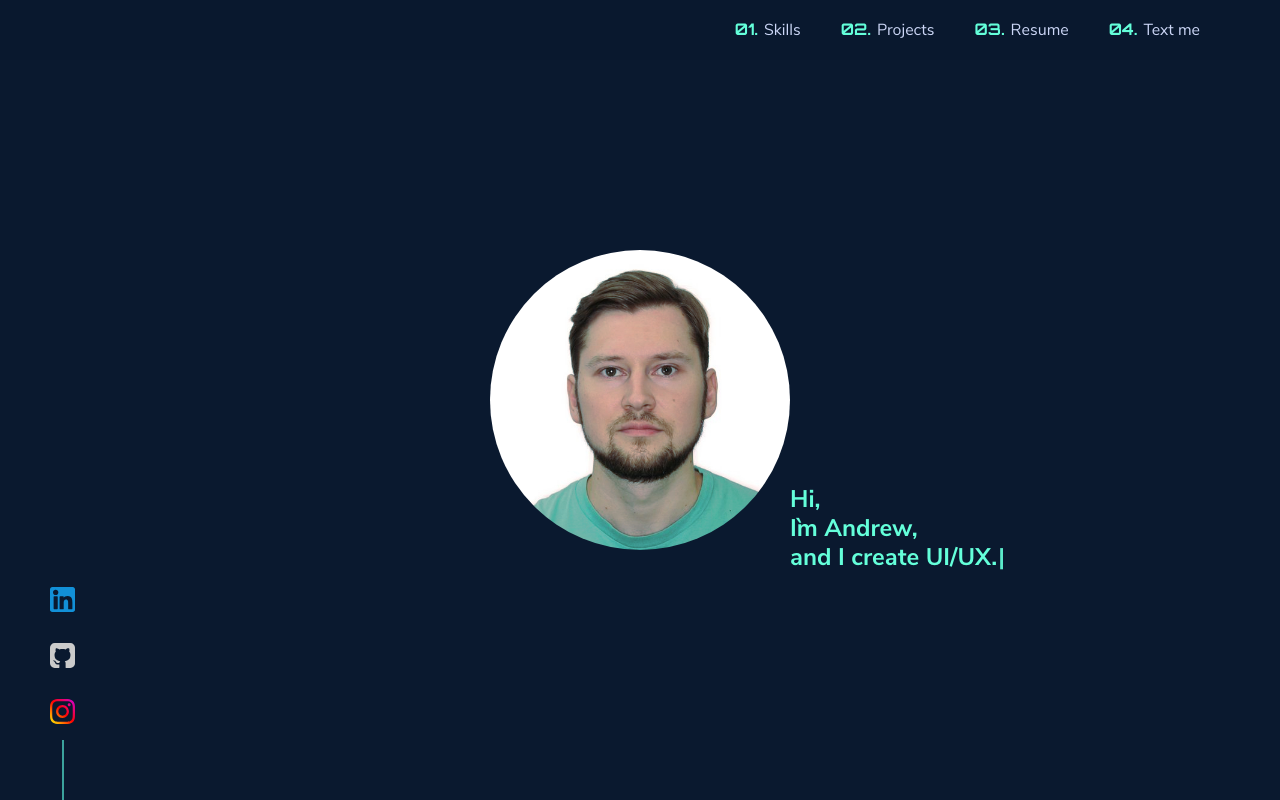
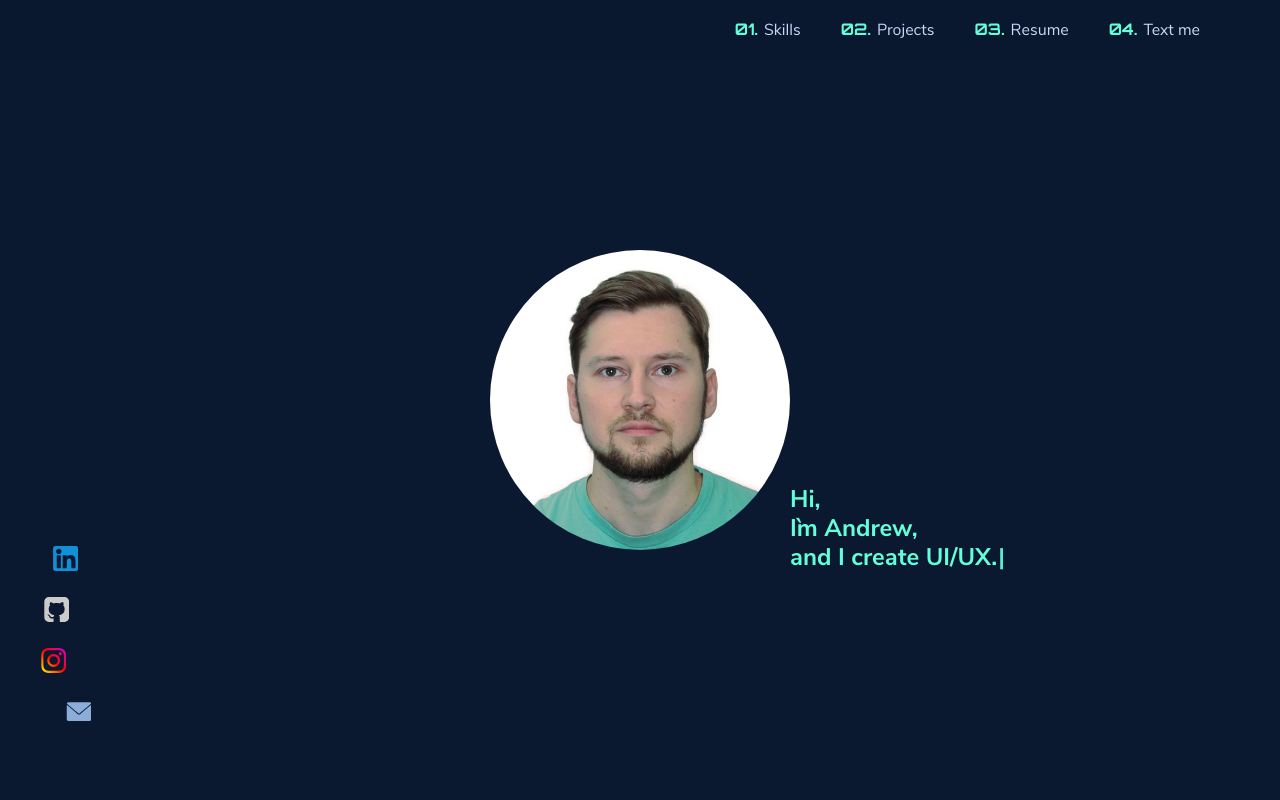
Before and after one commit to sibiryakov090591/portfolio_src, a React (Create React App) app: page / in a window 1280 px wide. Shown: the top 800 px of the page. Built offline with nearby package versions, Linux system fonts and the light colour scheme.

Commit message:
fixed animation

```diff
--- a/src/blocks/hero/Hero.tsx
+++ b/src/blocks/hero/Hero.tsx
@@ -11,8 +11,9 @@ const Hero: React.FC = () => {
 
   useEffect(() => {
     gsap.from(photo.current, {
-      x: "-60px",
-      duration: 1,
+      delay: 0.3,
+      x: "-20px",
+      duration: 1.5,
       opacity: 0,
       ease: "circ.out",
     });
@@ -31,7 +32,7 @@ const Hero: React.FC = () => {
               }}
               onInit={(typewriter) => {
                 typewriter
-                  .pauseFor(1300)
+                  .pauseFor(2000)
                   .typeString("Hi")
                   .pauseFor(500)
                   .typeString(", <br/> I`m Andrew")
--- a/src/components/menu/Menu.tsx
+++ b/src/components/menu/Menu.tsx
@@ -5,7 +5,6 @@ import "slick-carousel/slick/slick-theme.css";
 import { Link } from "react-scroll";
 import { gsap } from "gsap";
 import BlurOnIcon from "@material-ui/icons/BlurOn";
-import ClickAwayListener from "@material-ui/core/ClickAwayListener";
 
 const Menu: React.FC = () => {
   const classes = useStyles();
@@ -26,8 +25,8 @@ const Menu: React.FC = () => {
 
   useEffect(() => {
     const tl = gsap.timeline();
-    const tlBurger = gsap.timeline();
     tl.from("#menu_item", {
+      delay: 4.6,
       stagger: 0.1,
       ease: "circ.out",
       opacity: 0,
--- a/src/components/socials/Socials.tsx
+++ b/src/components/socials/Socials.tsx
@@ -1,22 +1,42 @@
-import React from "react";
+import React, { useEffect, useRef } from "react";
 import { useStyles } from "./styles";
 import in_icon from "../../images/footer/linkedin.svg";
 import github_icon from "../../images/footer/github.svg";
 import inst_icon from "../../images/footer/instagram.svg";
+import email_icon from "../../images/footer/email.svg";
+import { gsap } from "gsap";
 
 const Socials: React.FC = () => {
   const classes = useStyles();
 
+  const line = useRef<HTMLDivElement>(null);
+
+  useEffect(() => {
+    gsap.from("#social_element", {
+      delay: 5.5,
+      stagger: 0.15,
+      ease: "elastic.out(1, 0.3)",
+      x: "-80px",
+      duration: 2,
+    });
+    gsap.from("#social_line", {
+      delay: 7,
+      ease: "circ.out",
+      y: "100px",
+      duration: 0.6,
+    });
+  }, []);
+
   return (
     <div className={classes.wrapper}>
       <nav>
-        <div className={classes.imgWrapper}>
-          <a href="https://www.instagram.com/sibiryakov_bro/">
+        <div id="social_element" className={classes.imgWrapper}>
+          <a href="https://www.instagram.com/sibiryakov_bro/" target="_blank">
             <img className={classes.img} src={in_icon} alt="social_icon_in" />
           </a>
         </div>
-        <div className={classes.imgWrapper}>
-          <a href="https://github.com/sibiryakov090591">
+        <div id="social_element" className={classes.imgWrapper}>
+          <a href="https://github.com/sibiryakov090591" target="_blank">
             <img
               className={classes.img}
               src={github_icon}
@@ -24,8 +44,11 @@ const Socials: React.FC = () => {
             />
           </a>
         </div>
-        <div className={classes.imgWrapper}>
-          <a href="https://www.linkedin.com/in/andrey-sibiriakov-6a54941b2">
+        <div id="social_element" className={classes.imgWrapper}>
+          <a
+            href="https://www.linkedin.com/in/andrey-sibiriakov-6a54941b2"
+            target="_blank"
+          >
             <img
               className={classes.img}
               src={inst_icon}
@@ -33,7 +56,16 @@ const Socials: React.FC = () => {
             />
           </a>
         </div>
-        <div className={classes.line}></div>
+        <div id="social_element" className={classes.imgWrapper}>
+          <a href="mailto:sibiryakow91@gmail.com" target="_blank">
+            <img
+              className={classes.img}
+              src={email_icon}
+              alt="social_icon_instagram"
+            />
+          </a>
+        </div>
+        <div id="social_line" className={classes.line}></div>
       </nav>
     </div>
   );
--- a/src/components/socials/styles.ts
+++ b/src/components/socials/styles.ts
@@ -9,7 +9,7 @@ export const useStyles = makeStyles((theme: AppTheme) => ({
   },
   imgWrapper: {
     width: 25,
-    marginTop: 25,
+    marginTop: 20,
   },
   img: {
     width: "100%",
```
